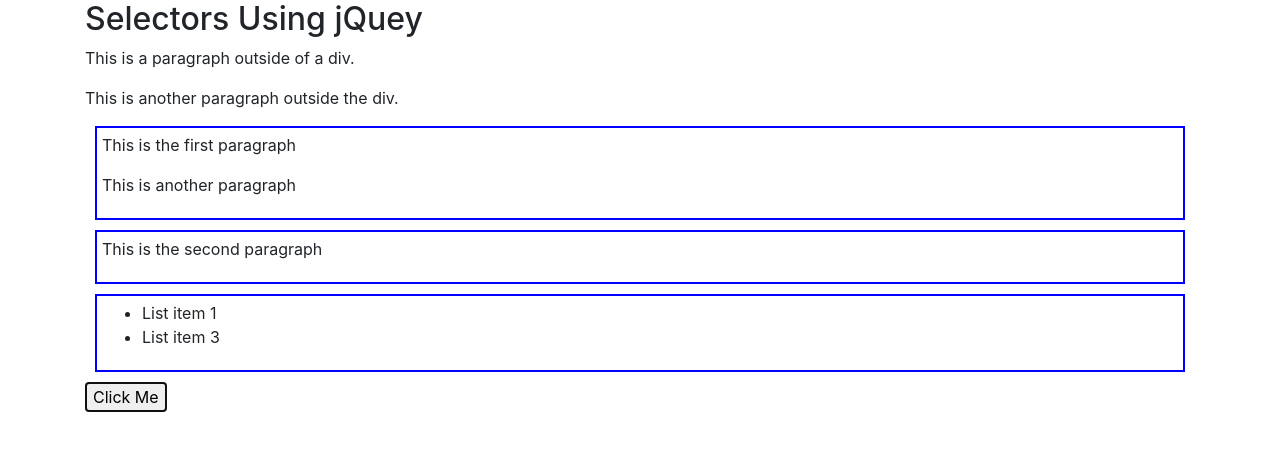
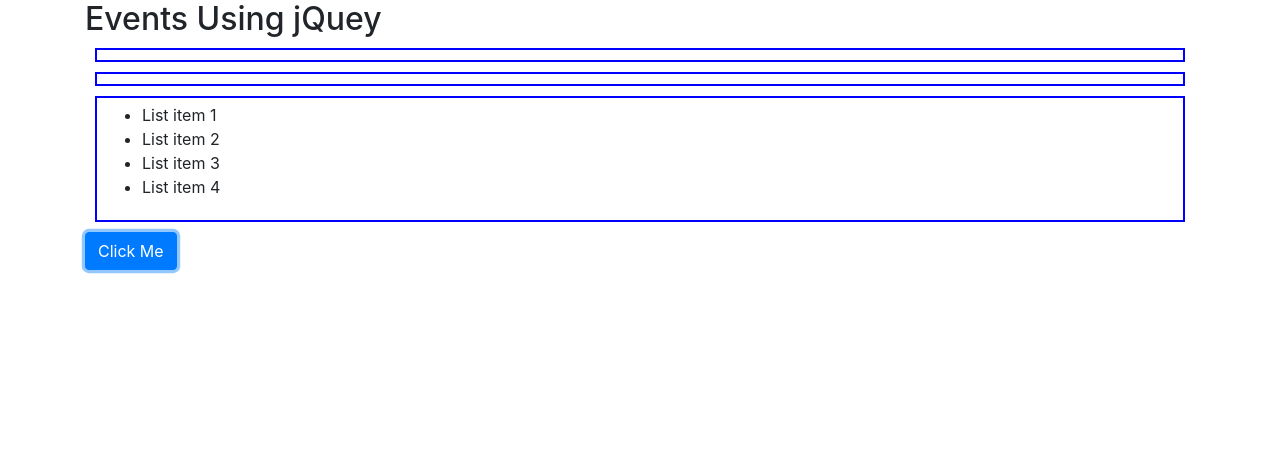
Before and after one commit to shawnfc/jquery-refresher, a plain HTML site: page jquery-basics/index.html in a window 1280 px wide. Both pictures are taken after a click on the button "Click Me". Drawn offline with nearby package versions, Linux system fonts and the light colour scheme.

Commit message:
Events basics

```diff
--- a/jquery-basics/index.html
+++ b/jquery-basics/index.html
@@ -2,7 +2,7 @@
 <html>
 
 <head>
-    <title>JQuery Selectors</title>
+    <title>JQuery Events</title>
 
     <!-- Bootstrap CSS -->
     <link rel="stylesheet" href="https://stackpath.bootstrapcdn.com/bootstrap/4.3.1/css/bootstrap.min.css"
@@ -15,10 +15,10 @@
 
 <body>
     <div class="container">
-        <h2>Selectors Using jQuey</h2>
+        <h2>Events Using jQuey</h2>
 
         <p>This is a paragraph outside of a div.</p>
-            <p>This is another paragraph outside the div.</p>
+        <p>This is another paragraph outside the div.</p>
 
         <div id="firstDiv" class="myDivs">
             <p>This is the first paragraph</p>
@@ -37,15 +37,17 @@
             </ul>
         </div>
 
-        <button id="btn1" onclick="fn1()">Click Me</button>
+        <button id="btn1" class="btn btn-primary" onclick="fn1()">Click Me</button>
     </div>
 </body>
 
 <script src="js/jquery.js"></script>
 <script>
-    function fn1() {
-        $('li:odd').fadeToggle(1500);
-    }
+    $(document).ready(function () {
+        $('button').click(function () {
+            $('p').fadeToggle();
+        })
+    });
 </script>
 
 </html>
```
